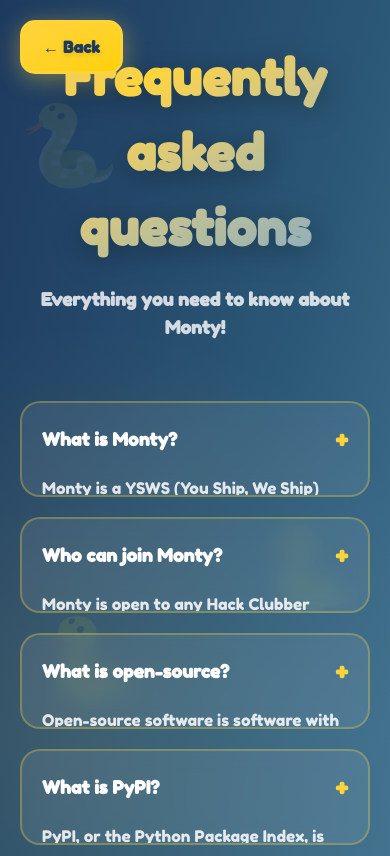
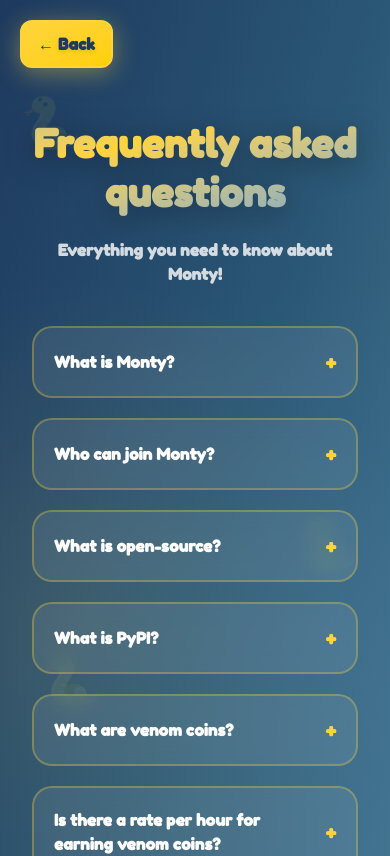
Before and after one commit to xndadelin/monty, a Next.js app: page /faq in a window 390 px wide. Shown: the top 856 px of the page. Built offline with nearby package versions, Linux system fonts and the light colour scheme.

Commit message:
Responsive design & add short description about monty in hero section.

```diff
--- a/app/faq/page.tsx
+++ b/app/faq/page.tsx
@@ -30,6 +30,10 @@ const faqData: FAQItem[] = [
     answer: "Venom coins are a virtual currency used within the Monty YSWS. You earn venom coins by publishing Python libraries to PyPI, and you can spend them in our shop to get cool rewards!"
   },
   {
+    question: 'Is there a rate per hour for earning venom coins?',
+    answer: 'Yes, but it will not be a fixed rate. A base rate per worked hour will be provided, with additional bonuses depending on the quality and popularity of your published libraries. The base rate will depend on the initial budget. Stay tuned for more details!'
+  },
+  {
     question: 'What items are available in the Monty shop?',
     answer: 'TBD - stay tuned for updates on the exciting items you can get with your venom coins!'
   },
@@ -53,7 +57,7 @@ export default function FAQ() {
   return (
     <>
 
-      <div className="min-h-screen bg-gradient-to-br from-[#1e3a5f] via-[#2b5876] to-[#4e8098] overflow-x-hidden relative py-10 px-5">
+      <div className="min-h-screen bg-gradient-to-br from-[#1e3a5f] via-[#2b5876] to-[#4e8098] overflow-x-hidden relative py-10 px-4 sm:px-5">
         <div className="absolute inset-0 pointer-events-none">
           <div className="absolute top-0 left-0 right-0 bottom-0 bg-[radial-gradient(circle_at_20%_50%,rgba(255,212,59,0.1)_0%,transparent_50%)]" />
           <div className="absolute top-0 left-0 right-0 bottom-0 bg-[radial-gradient(circle_at_80%_50%,rgba(74,144,226,0.1)_0%,transparent_50%)]" />
@@ -61,39 +65,39 @@ export default function FAQ() {
 
         <Link
           href="/"
-          className="fixed top-[30px] left-[30px] z-[100]
-                     px-7 py-[14px] text-lg font-bold
+          className="fixed top-[20px] sm:top-[30px] left-[20px] sm:left-[30px] z-[100]
+                     px-4 sm:px-7 py-[10px] sm:py-[14px] text-base sm:text-lg font-bold
                      bg-gradient-to-br from-[#FFD43B] to-[#ffd000]
-                     border-[3px] border-[#FFD43B] rounded-[15px]
+                     border-2 sm:border-[3px] border-[#FFD43B] rounded-[12px] sm:rounded-[15px]
                      text-[#1e3a5f] no-underline cursor-pointer
                      transition-all duration-300
                      shadow-[0_5px_25px_rgba(255,212,59,0.4)]
                      [text-shadow:0_2px_4px_rgba(0,0,0,0.1)]
                      hover:bg-gradient-to-br hover:from-[#ffd000] hover:to-[#FFD43B] hover:border-[#4A90E2]
                      hover:shadow-[0_8px_35px_rgba(255,212,59,0.6),0_0_20px_rgba(74,144,226,0.3)] hover:-translate-y-[3px] hover:scale-105
-                     active:-translate-y-[1px] active:scale-[1.02]
-                     max-sm:top-5 max-sm:left-5 max-sm:px-5 max-sm:py-3 max-sm:text-base"
+                     active:-translate-y-[1px] active:scale-[1.02]"
           style={{ fontFamily: "'Fredoka One', cursive" }}
         >
           ← Back
         </Link>
 
-        <div className="fixed top-[10%] left-[5%] text-[80px] opacity-10 pointer-events-none z-0">🐍</div>
-        <div className="fixed top-[60%] right-[8%] text-[80px] opacity-10 pointer-events-none z-0">🐍</div>
-        <div className="fixed bottom-[15%] left-[10%] text-[80px] opacity-10 pointer-events-none z-0">🐍</div>
+        <div className="fixed top-[10%] left-[5%] text-[50px] sm:text-[80px] opacity-10 pointer-events-none z-0">🐍</div>
+        <div className="fixed top-[60%] right-[8%] text-[50px] sm:text-[80px] opacity-10 pointer-events-none z-0">🐍</div>
+        <div className="fixed bottom-[15%] left-[10%] text-[50px] sm:text-[80px] opacity-10 pointer-events-none z-0">🐍</div>
 
-        <div className="max-w-[900px] mx-auto relative z-[1]">
+        <div className="max-w-[900px] mx-auto relative z-[1] px-4 pt-20 sm:pt-8">
           <h1
-            className="text-center text-[clamp(50px,10vw,80px)] font-bold
+            className="text-center text-[clamp(32px,10vw,80px)] font-bold
                        bg-gradient-to-br from-[#4A90E2] via-[#FFD43B] to-[#4A90E2] bg-[length:200%_200%]
                        bg-clip-text text-transparent animate-gradient-shift
-                       mb-5 drop-shadow-[0_5px_15px_rgba(0,0,0,0.3)]"
+                       mb-5 drop-shadow-[0_5px_15px_rgba(0,0,0,0.3)]
+                       leading-tight"
             style={{ fontFamily: "'Fredoka One', cursive" }}
           >
             Frequently asked questions
           </h1>
 
-          <p className="text-center text-white/80 text-lg mb-[60px] font-['Inter',sans-serif] font-extrabold">
+          <p className="text-center text-white/80 text-base sm:text-lg mb-[40px] sm:mb-[60px] font-['Inter',sans-serif] font-extrabold px-4">
             Everything you need to know about Monty!
           </p>
 
@@ -110,15 +114,15 @@ export default function FAQ() {
               >
                 <div
                   onClick={() => toggleFaq(index)}
-                  className="py-[25px] px-[30px] cursor-pointer flex justify-between items-center
-                             font-['Inter',sans-serif] text-xl font-semibold text-white
+                  className="py-[20px] sm:py-[25px] px-[20px] sm:px-[30px] cursor-pointer flex justify-between items-center
+                             font-['Inter',sans-serif] text-base sm:text-xl font-semibold text-white
                              transition-all duration-300
                              hover:bg-white/5
-                             max-sm:py-5 max-sm:px-5 max-sm:text-lg"
+                             gap-3"
                 >
-                  <span>{item.question}</span>
+                  <span className="break-words pr-2">{item.question}</span>
                   <span
-                    className={`text-2xl text-[#FFD43B] transition-transform duration-300 flex-shrink-0 ml-4
+                    className={`text-xl sm:text-2xl text-[#FFD43B] transition-transform duration-300 flex-shrink-0
                                ${activeIndex === index ? 'rotate-45' : ''}`}
                   >
                     +
@@ -127,10 +131,9 @@ export default function FAQ() {
 
                 <div
                   className={`overflow-hidden transition-all duration-400
-                             ${activeIndex === index ? 'max-h-[500px] pb-[25px] px-[30px]' : 'max-h-0'}
-                             max-sm:px-5 max-sm:pb-5`}
+                             ${activeIndex === index ? 'max-h-[800px] pb-[20px] sm:pb-[25px] px-[20px] sm:px-[30px]' : 'max-h-0'}`}
                 >
-                  <p className="font-['Inter',sans-serif] text-base leading-[1.7] text-white/85" dangerouslySetInnerHTML={{ __html: item.answer }} />
+                  <p className="font-['Inter',sans-serif] text-sm sm:text-base leading-[1.7] text-white/85 break-words" dangerouslySetInnerHTML={{ __html: item.answer }} />
                 </div>
               </div>
             ))}
--- a/app/page.tsx
+++ b/app/page.tsx
@@ -24,7 +24,8 @@ export default function Monty() {
                      [text-shadow:0_2px_4px_rgba(0,0,0,0.2)]
                      hover:bg-gradient-to-br hover:from-[#5BA3F5] hover:to-[#4A90E2] hover:border-[#FFD43B]
                      hover:shadow-[0_8px_35px_rgba(74,144,226,0.6),0_0_20px_rgba(255,212,59,0.3)] hover:-translate-y-[3px] hover:scale-105
-                     active:-translate-y-[1px] active:scale-[1.02]"
+                     active:-translate-y-[1px] active:scale-[1.02]
+                     max-sm:top-4 max-sm:right-4 max-sm:px-4 max-sm:py-2 max-sm:text-sm max-sm:border-2"
           style={{ fontFamily: "'Fredoka One', cursive" }}
         >
           FAQ
@@ -34,11 +35,11 @@ export default function Monty() {
           <div className="absolute top-0 left-0 right-0 bottom-0 bg-[radial-gradient(circle_at_80%_50%,rgba(74,144,226,0.1)_0%,transparent_50%)]" />
         </div>
 
-        <div className="relative text-center">
-          <div className="absolute -top-20 -left-24 text-[120px] opacity-15 pointer-events-none -rotate-[15deg]">
+        <div className="relative text-center px-4">
+          <div className="absolute -top-20 -left-24 text-[120px] opacity-15 pointer-events-none -rotate-[15deg] max-sm:text-[60px] max-sm:-top-10 max-sm:-left-12">
             🐍
           </div>
-          <div className="absolute -bottom-20 -right-24 text-[120px] opacity-15 pointer-events-none rotate-[15deg]">
+          <div className="absolute -bottom-20 -right-24 text-[120px] opacity-15 pointer-events-none rotate-[15deg] max-sm:text-[60px] max-sm:-bottom-10 max-sm:-right-12">
             🐍
           </div>
 
@@ -59,31 +60,41 @@ export default function Monty() {
             </h1>
           </div>
 
-          <form onSubmit={handleSubmit} className="mt-20 flex flex-row items-center justify-center gap-0">
+          <p className="mt-8 text-white text-center max-w-[580px] mx-auto px-6 text-lg sm:text-xl md:text-2xl font-['Inter',sans-serif] leading-relaxed font-light">
+            Code <span className="text-[#FFD43B] font-semibold">Python libraries</span>, publish to <span className="text-[#FFD43B] font-semibold">PyPI</span>,
+            <br className="hidden sm:block" />
+            earn <span className="text-[#FFD43B] font-semibold">Venom coins</span> — buy cool stuff!
+            <span className="inline-block ml-1">🐍</span>
+          </p>
+
+          <form onSubmit={handleSubmit} className="mt-12 sm:mt-16 flex flex-col sm:flex-row items-center justify-center gap-0 px-4">
             <input
               type="email"
               value={email}
               onChange={(e) => setEmail(e.target.value)}
               placeholder="RSVP! Enter your email..."
-              className="w-[350px] max-w-[60vw] px-5 py-[10px] text-base
+              className="w-full sm:w-[350px] max-w-[90vw] sm:max-w-[60vw] px-5 py-[10px] text-base
                          bg-white/10 backdrop-blur-[10px]
-                         border-[3px] border-[rgba(255,212,59,0.5)] border-r-0 rounded-l-[15px]
+                         border-[3px] border-[rgba(255,212,59,0.5)] sm:border-r-0 rounded-t-[15px] sm:rounded-t-none sm:rounded-l-[15px]
                          text-white placeholder:text-white/60 placeholder:font-bold
                          font-['Courier_New',monospace]
                          outline-none transition-all duration-300
-                         focus:bg-white/15 focus:border-[#FFD43B] focus:shadow-[0_0_30px_rgba(255,212,59,0.4)]"
+                         focus:bg-white/15 focus:border-[#FFD43B] focus:shadow-[0_0_30px_rgba(255,212,59,0.4)]
+                         text-sm sm:text-base"
               required
             />
             <button
               type="submit"
-              className="px-7 py-[10px] text-base font-bold
-                         bg-[#FFD43B] border-[3px] border-[#FFD43B] border-l-0 rounded-r-[15px]
+              className="w-full sm:w-auto px-7 py-[10px] text-base font-bold
+                         bg-[#FFD43B] border-[3px] border-[#FFD43B] sm:border-l-0
+                         rounded-b-[15px] sm:rounded-b-[0px] sm:rounded-tr-[15px] sm:rounded-br-[15px]
                          text-[#1e3a5f] cursor-pointer
                          font-['Courier_New',monospace]
                          transition-all duration-300
                          shadow-[0_5px_20px_rgba(0,0,0,0.3)]
                          hover:bg-[#ffd000] hover:border-[#ffd000] hover:shadow-[0_5px_30px_rgba(255,212,59,0.6)]
-                         active:scale-[0.98]"
+                         active:scale-[0.98]
+                         text-sm sm:text-base"
             >
               Submit
             </button>
```
